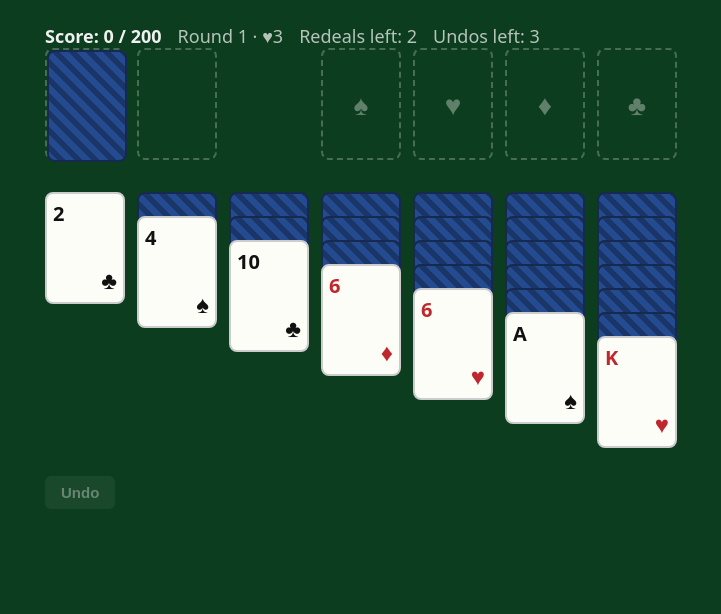
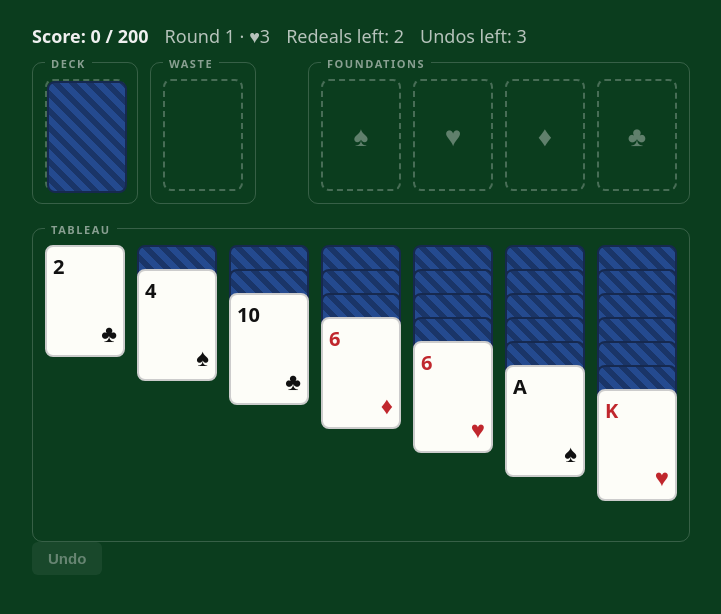
Before and after one commit to chet-allenv/klondike-roguelike, a website built with Vite: page index.html in a window 1280 px wide. Shown: the whole page, without its empty margins (279-1000 px from the left). Built offline with nearby package versions, Linux system fonts and the light colour scheme.

Commit message:
area labels

```diff
--- a/src/ui/render.ts
+++ b/src/ui/render.ts
@@ -66,6 +66,23 @@ function parseDropTarget(value: string): DropTarget | null {
   if (kind === "tableau") return { kind: "tableau", col: Number(rest) };
   if (kind === "foundation") return { kind: "foundation", suit: rest as Suit };
   return null;
+}
+
+/**
+ * A labelled box around one region of the board. The label is absolutely
+ * positioned over the top border and painted in the table color, so it
+ * knocks a gap in the line rather than sitting on it — and being out of
+ * flow, it never counts as a child of the row it labels (several tests and
+ * the cascade rely on columns being the only children of `.tableau-row`).
+ */
+function areaBox(name: string, label: string): HTMLElement {
+  const area = document.createElement("div");
+  area.className = `area area-${name}`;
+  const caption = document.createElement("span");
+  caption.className = "area-label";
+  caption.textContent = label;
+  area.appendChild(caption);
+  return area;
 }
 
 function sameDropTarget(a: DropTarget, b: DropTarget): boolean {
@@ -713,6 +730,7 @@ export function mountGame(root: HTMLElement, options: MountOptions = {}): void {
     topRow.className = "top-row";
 
     // Stock
+    const deckArea = areaBox("deck", "Deck");
     const stockPile = document.createElement("div");
     stockPile.className = "pile stock";
     if (state.stock.length > 0) {
@@ -722,7 +740,8 @@ export function mountGame(root: HTMLElement, options: MountOptions = {}): void {
       stockPile.textContent = "↻";
     }
     stockPile.addEventListener("click", handleStockClick);
-    topRow.appendChild(stockPile);
+    deckArea.appendChild(stockPile);
+    topRow.appendChild(deckArea);
 
     // Waste. Renders the card underneath the top one too (still there,
     // just covered) so a new draw visibly lands on top of it instead of
@@ -740,11 +759,14 @@ export function mountGame(root: HTMLElement, options: MountOptions = {}): void {
       wastePile.classList.add("empty");
     }
     wastePile.addEventListener("click", handleWasteClick);
-    topRow.appendChild(wastePile);
+    const wasteArea = areaBox("waste", "Waste");
+    wasteArea.appendChild(wastePile);
+    topRow.appendChild(wasteArea);
 
     topRow.appendChild(document.createElement("div")).className = "spacer";
 
     // Foundations. Same "show the covered card too" approach as waste.
+    const foundationArea = areaBox("foundations", "Foundations");
     SUITS.forEach((suit, suitIndex) => {
       const pile = document.createElement("div");
       pile.className = "pile foundation";
@@ -766,12 +788,14 @@ export function mountGame(root: HTMLElement, options: MountOptions = {}): void {
         pile.style.animationDelay = `${suitIndex * 90}ms`;
       }
       pile.addEventListener("click", () => handleFoundationClick(suit));
-      topRow.appendChild(pile);
+      foundationArea.appendChild(pile);
     });
+    topRow.appendChild(foundationArea);
 
     board.appendChild(topRow);
 
     // Tableau
+    const tableauArea = areaBox("tableau", "Tableau");
     const tableauRow = document.createElement("div");
     tableauRow.className = "tableau-row";
     state.tableau.forEach((column, col) => {
@@ -813,7 +837,8 @@ export function mountGame(root: HTMLElement, options: MountOptions = {}): void {
 
       tableauRow.appendChild(colEl);
     });
-    board.appendChild(tableauRow);
+    tableauArea.appendChild(tableauRow);
+    board.appendChild(tableauArea);
 
     content.appendChild(board);
 
--- a/src/ui/style.css
+++ b/src/ui/style.css
@@ -1,6 +1,9 @@
 :root {
   color-scheme: dark;
   font-family: system-ui, sans-serif;
+  /* Shared by the table and the area labels that notch into their borders —
+     the two have to match exactly or the gap in the line shows a seam. */
+  --table-green: #0b3d1e;
 }
 
 * {
@@ -15,7 +18,7 @@ body {
   align-items: center;
   gap: 16px;
   padding: 24px;
-  background: #0b3d1e;
+  background: var(--table-green);
   color: #f0f0f0;
 }
 
@@ -42,14 +45,48 @@ body {
 .board {
   display: flex;
   flex-direction: column;
-  gap: 32px;
+  gap: 24px;
   width: min(100%, 900px);
+  /* The area labels ride ~7px above their boxes and paint an opaque
+     background, so without this the top row's labels cover the bottom of
+     the HUD sitting directly above the board. */
+  padding-top: 14px;
 }
 
 .top-row,
 .tableau-row {
   display: flex;
   gap: 12px;
+}
+
+/* A labelled box around one region of the board (deck, waste, foundations,
+   tableau) so each area is named on screen. */
+.area {
+  position: relative;
+  display: flex;
+  gap: 12px;
+  padding: 16px 12px 12px;
+  border: 1px solid rgba(255, 255, 255, 0.18);
+  border-radius: 10px;
+}
+
+/*
+ * Rides on top of the box's border painted in the table color, which is what
+ * knocks the gap in the line. Out of flow, so it never shifts the piles it
+ * labels or counts as a child of the row inside.
+ */
+.area-label {
+  position: absolute;
+  top: -7px;
+  left: 12px;
+  padding: 0 6px;
+  background: var(--table-green);
+  font-size: 11px;
+  font-weight: 700;
+  letter-spacing: 0.14em;
+  text-transform: uppercase;
+  color: rgba(240, 240, 240, 0.55);
+  pointer-events: none;
 }
 
 .spacer {
```
Also changed, not shown: CLAUDE.md (+8 -0 lines), src/ui/render.test.ts (+8 -0 lines), README.md.
